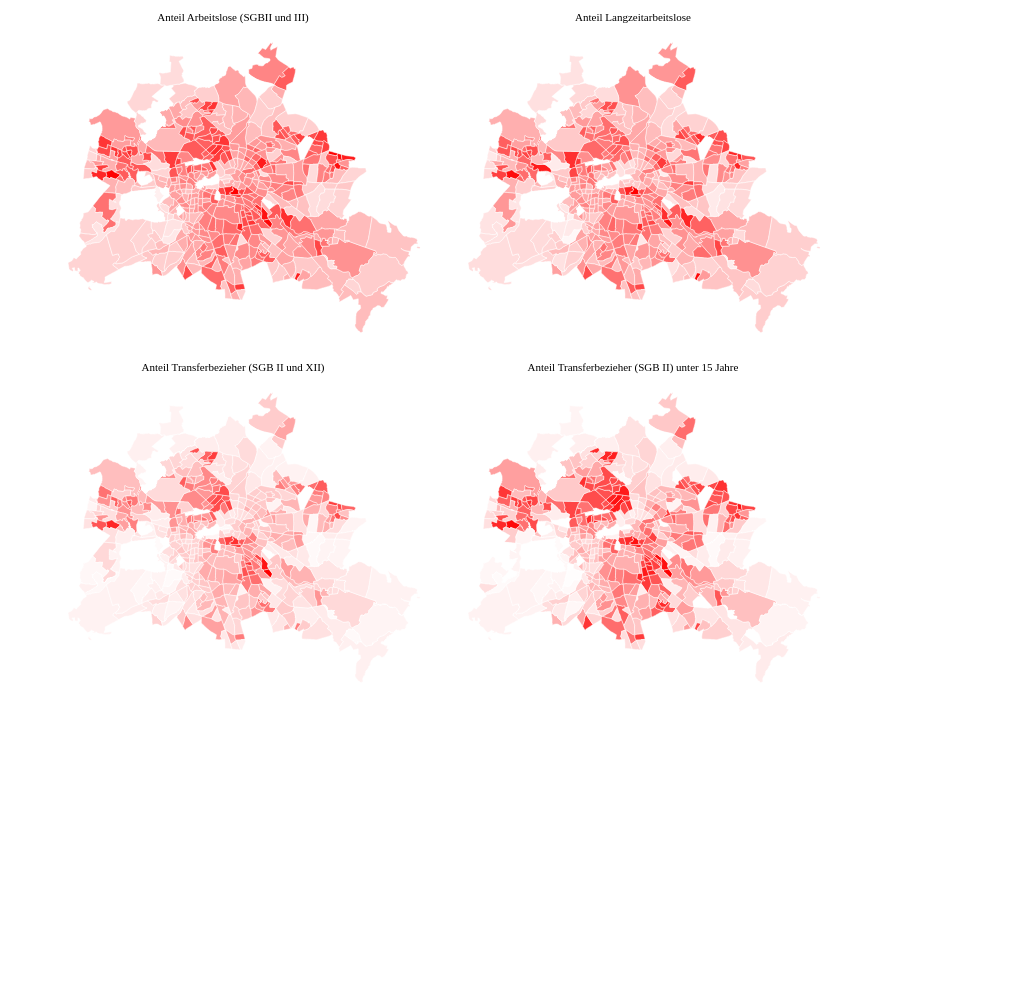
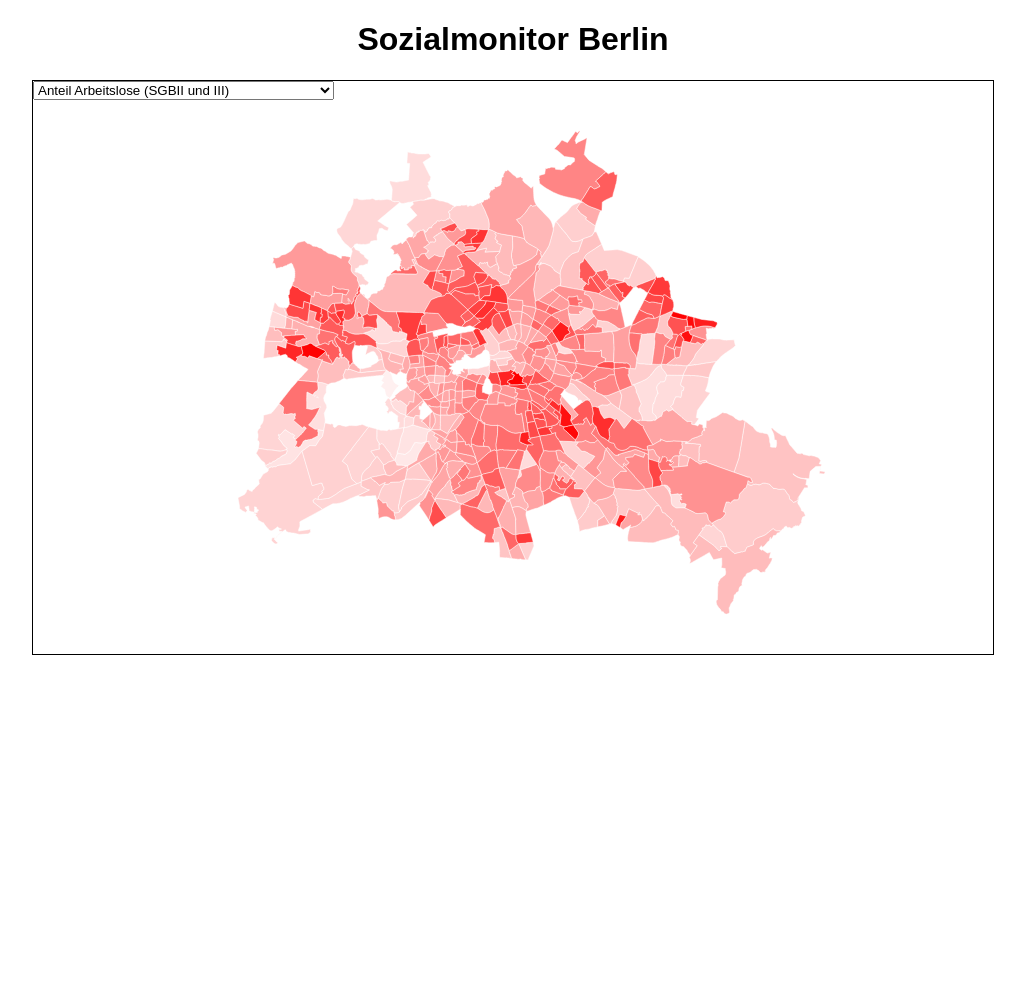
Before and after one commit to bnjmnsbl/Berlindicators, a plain HTML site: page index.html in a window 1280 px wide. Shown: the whole page, without its empty margins (127-1152 px from the left). After the commit the page ends 800 px from the top, so only its background shows below. Drawn offline with Linux system fonts and the light colour scheme.

Commit message:
dropdown working

```diff
--- a/css/style.css
+++ b/css/style.css
@@ -4,40 +4,32 @@ html, body {
 }
 
 
-#mymap {
-	height: 350px;
-	border: solid 1px;
-	margin: 5px;
+h1 {
+	font-family: sans-serif;
+	text-align: center;
 }
 
-#chart {
-  background-color: lightblue;
-  height: 300px;
-  margin: auto;
-  border: solid 1px;
-  width: 400px;
-}
-
-#chart svg {
-	width: 100%;
-	height: 100%;
-	stroke: 0.5;
-}
-
-#vis {
+#wrapper {
 	margin: 0 auto;
 	max-width: 960px;
 	width: 100%;
+	border: 1px solid;
 }
 
-#vis div {
-	float: left;
-	position: relative;
-	/*border: 1px solid;*/
+
+#dropdownMenu {
+
+   width: 30em;
+   }
+
+
+#vis {
+	margin: auto;
+	align-content: center;
 }
 
 #vis svg {
-	width: 400px;
+	width: 600px;
 	height: 600px;
 }
 
@@ -60,3 +52,23 @@ html, body {
   border-radius: 2px;
   pointer-events: none;
 }
+
+#legend {
+        width: 500px;
+        position: absolute;
+        left: 480px;
+        top: 550px;
+    }
+
+    li.key {
+        float: left;
+        border-top-width: 15px;
+        border-top-style: solid;
+        font-family: "Oxygen";
+        color: #666;
+        font-size: 16px;
+        width: 10%;
+        padding-left: 0;
+        padding-right: 0;
+        list-style:none;
+    }
--- a/index.html
+++ b/index.html
@@ -9,9 +9,16 @@
 </head>
 
 <body>
+
+
+ <h1>Sozialmonitor Berlin</h1>
+
+ <div id="wrapper">
+  <div id="dropdownMenu"></div>
   <div id="vis"></div>
-
+  <div id="legend"></div>
+</div>
   <script src='lib/d3.min.js'></script>
-  <script src="js/d3minimap.js"></script>
+  <script src="js/d3map2.js"></script>
 </body>
 </html>
--- /dev/null
+++ b/js/d3map2.js
@@ -0,0 +1,155 @@
+/* To DOS:
+
+nicer font
+Headline
+Legend
+Graph
+position dropdown
+
+
+*/
+
+var width = 960,
+	height = 550;
+	count = 4;
+
+var projection = d3.geoMercator()
+		.scale(50000)
+		.center([13.403528,52.540212])
+		.translate([width / 2, height / 2 - 50 ]),
+
+	path = d3.geoPath()
+		.projection(projection),
+
+		color = d3.scaleLinear().range(["white", "red"]).domain(0.00, 15.00),
+
+		tooltip = d3.select('body').append('div')
+		.attr("class", "tooltip")
+		.style("opacity", 0)
+		.style('z-index', '10');
+
+/*d3.queue()
+	.defer(d3.json, 'data/combined.geojson')
+	.await(visualize)*/
+
+var IndicatorKeys = ["S1", "S2", "S3", "S4"];
+var IndicatorNames = ["Anteil Arbeitslose (SGBII und III)", "Anteil Langzeitarbeitslose", "Anteil Transferbezieher (SGB II und XII)", "Anteil Transferbezieher (SGB II) unter 15 Jahre"];
+
+var dropdownMenu = d3.select("#dropdownMenu");
+
+	dropdownMenu
+		.append("select")
+		.selectAll("option")
+		.data(IndicatorKeys)
+		.enter()
+		.append("option")
+		.attr("value", function(d) {
+			return d;
+		})
+		.text(function(d) {
+
+			return IndicatorNames[IndicatorKeys.indexOf(d)];
+		})
+
+var svg = d3.select('#vis')
+		.append('svg')
+		.style('width', width + 'px')
+		.style('height', height + 'px')
+		.append('g');
+
+function updateMap(i) {
+
+	d3.json('data/combined.geojson', function(err, data) {
+
+	var indexArr = [];
+	data.features.forEach(function(d) {
+		indexArr.push(d.properties[IndicatorKeys[i]]);
+	})
+
+	color.domain([d3.min(indexArr), d3.max(indexArr)])
+
+	var sortedArr = data.features.sort(function(x, y) {
+		return d3.ascending(x.properties[IndicatorKeys[i]], y.properties[IndicatorKeys[i]])
+	})
+
+
+	console.log("Top1 is " + sortedArr[sortedArr.length-1].properties.Name + " with " + sortedArr[sortedArr.length-1].properties[IndicatorKeys[i]]);
+	console.log("Top2 is " + sortedArr[sortedArr.length-2].properties.Name + " with " + sortedArr[sortedArr.length-2].properties[IndicatorKeys[i]]);
+	console.log("Top3 is " + sortedArr[sortedArr.length-3].properties.Name + " with " + sortedArr[sortedArr.length-3].properties[IndicatorKeys[i]]);
+
+
+
+		d3.select("g")
+			.selectAll("path")
+			.remove()
+
+		var map = svg.selectAll("path")
+		.data(data.features)
+		.enter()
+		.append("path")
+		.attr("d", path)
+		.style("stroke", "#fff")
+		.style("stroke-width", "0.5")
+		.style("fill", function(d) {
+			return color(d.properties[IndicatorKeys[i]]);
+		})
+		.on('mouseover', function(d) {
+			tooltip.transition()
+				.duration(100)
+				.style("opacity", .9);
+
+			tooltip.html("<span class='year'>" + d.properties.Name + ": " + (d.properties[IndicatorKeys[i]]==0 ? "keine Daten" : d.properties[IndicatorKeys[i]] + "%"))
+				.style("left", (d3.event.pageX) + "px")
+				.style("top", (d3.event.pageY) + "px");
+
+			d3.select(this)
+				.style("stroke-width", "2.5");
+		})
+		 .on("mouseout", function(d) {
+            tooltip.transition()
+                .duration(500)
+                .style("opacity", 0);
+
+        	d3.select(this)
+				.style("stroke-width", "0.5");
+        });
+	});
+
+
+
+	/*/Legend
+ 	d3.select('#legend')
+        .selectAll('ul')
+        .remove();
+
+    // build the map legend
+    var legend = d3.select('#legend')
+        .append('ul')
+        .attr('class', 'list-inline');
+
+    var keys = legend.selectAll('li.key')
+        .data(color.range());
+
+    var legend_items = ["Low", "", "", "", "", "", "", "", "High"];
+
+    keys.enter().append('li')
+        .attr('class', 'key')
+        .style('border-top-color', String)
+        .text(function (d, i) {
+            return legend_items[i];
+        });
+
+*/
+}
+
+updateMap(0)
+// Dropdown event listener
+
+
+dropdownMenu.on('change', function(){
+
+	var selectedIndicator = d3.select(this)
+       	.select("select")
+       	.property("value");
+   	updateMap(IndicatorKeys.indexOf(selectedIndicator))
+	});
--- a/js/d3minimap.js
+++ b/js/d3minimap.js
@@ -1,6 +1,9 @@
 var width = 400,
 	height = 350;
 	count = 4;
+
+
+var fields = ["S1", "S2", "S3", "S4"];
 
 var projection = d3.geoMercator()
 		.scale(30000)
@@ -24,8 +27,25 @@ d3.queue()
 	.await(visualize)
 
 function visualize(error, data) {
+
+	var dropdownMenu = d3.select("#dropdownMenu");
+
 	var visWrapper = d3.select('#vis');
 	var IndicatorNames = ["Anteil Arbeitslose (SGBII und III)", "Anteil Langzeitarbeitslose", "Anteil Transferbezieher (SGB II und XII)", "Anteil Transferbezieher (SGB II) unter 15 Jahre"]
+
+	dropdownMenu
+		.append("select")
+		.selectAll("option")
+		.data(fields)
+		.enter()
+		.append("option")
+		.attr("value", function(d) {
+			return d;
+		})
+		.text(function(d) {
+			return d;
+		})
+
 
 	for (i=0; i<count; i++) {
 
```
